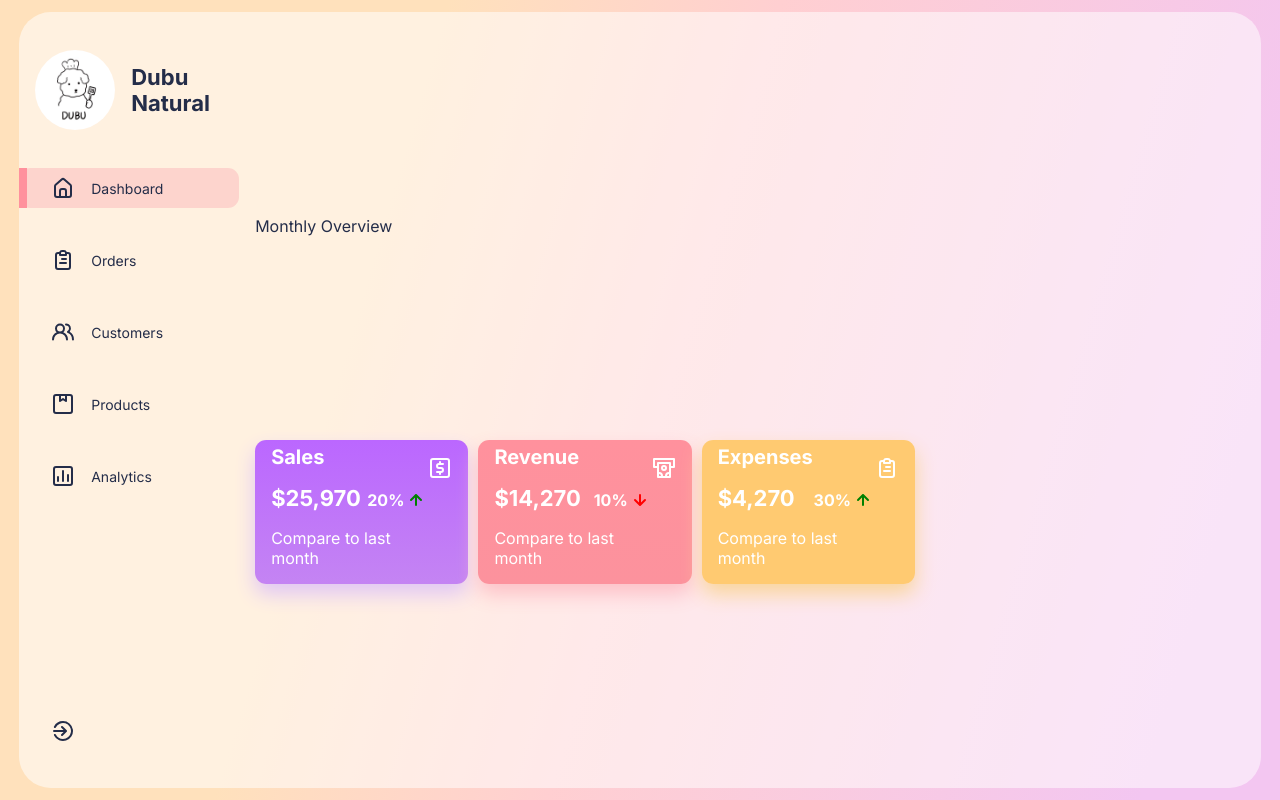
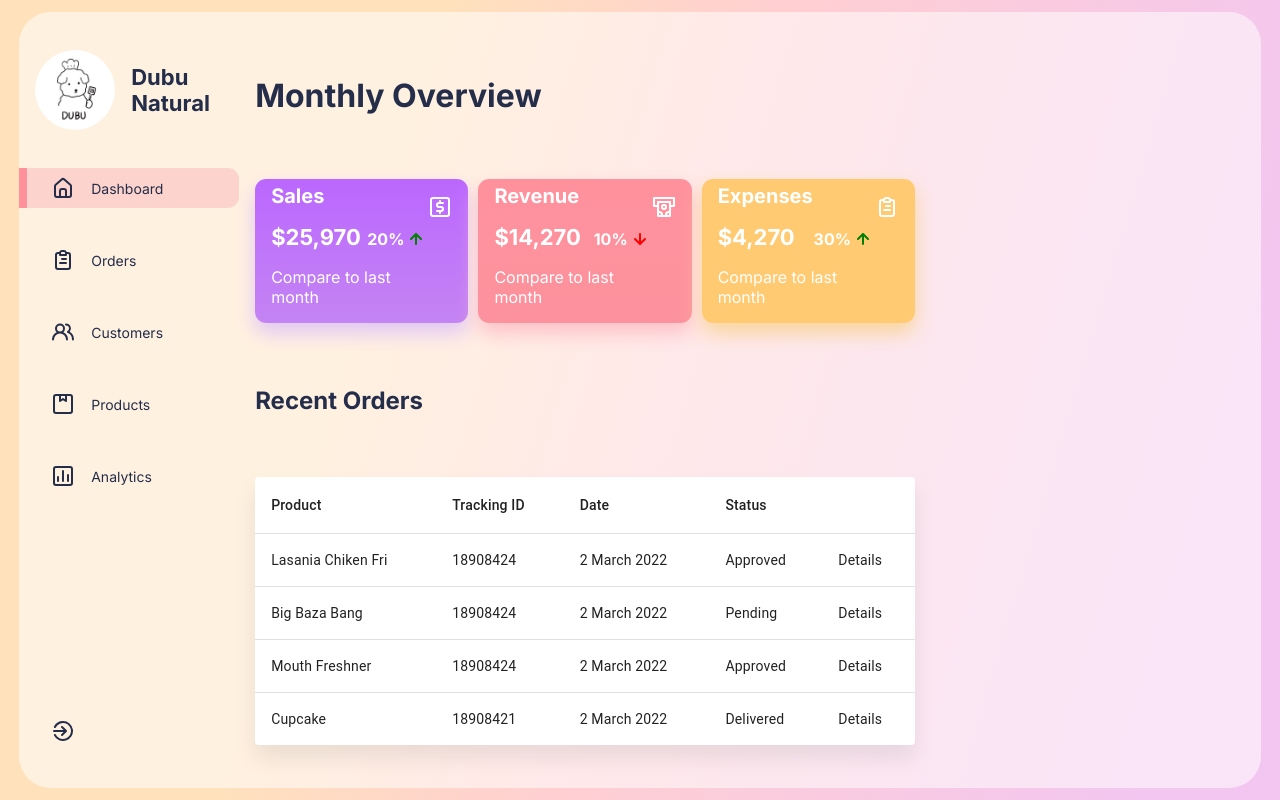
Before and after one commit to qiuyi0907/pet-shack-shop, a React (Create React App) app in the folder admin/: page / in a window 1280 px wide. Built offline with nearby package versions, Linux system fonts and the light colour scheme.

Commit message:
Finished Card component in Maindash, created Table in Maindash

```diff
--- a/admin/src/components/Card/Card.css
+++ b/admin/src/components/Card/Card.css
@@ -1,3 +1,5 @@
+/* Compacted Card */
+
 .CompactCard {
   display: flex;
   flex: 1;
@@ -56,3 +58,36 @@
   align-items: flex-end;
   justify-content: space-between;
 }
+
+/* Expanded Card */
+.ExpandedCard {
+  position: absolute;
+  width: 60%;
+  height: 70vh;
+  z-index: 9;
+  left: 13rem;
+  border-radius: 1rem;
+  display: flex;
+  flex-direction: column;
+  align-items: center;
+  justify-content: space-around;
+  padding: 1rem;
+}
+
+#cross:hover {
+  color:rgb(236, 236, 236);
+}
+
+.ExpandedCard > span:nth-of-type(1) {
+  color: white;
+  font-size: 30px;
+  font-weight: bold;
+}
+.ExpandedCard > span:nth-of-type(2) {
+  color: rgb(236, 236, 236);
+  font-size: 20px;
+}
+
+.chartContainer {
+  width: 70%;
+}
--- a/admin/src/components/Card/Card.jsx
+++ b/admin/src/components/Card/Card.jsx
@@ -1,31 +1,37 @@
 import React from "react";
 import { useState } from "react";
-import { AnimateSharedLayout } from "framer-motion";
+import { motion, AnimateSharedLayout } from "framer-motion";
 import "./Card.css";
-import { UilArrowUp, UilArrowDown } from '@iconscout/react-unicons'
-
+import Chart from "react-apexcharts";
+import { UilArrowUp, UilArrowDown, UilTimes } from "@iconscout/react-unicons";
 
 const Card = (props) => {
   const [expanded, setExpanded] = useState(false);
   return (
     <AnimateSharedLayout>
-      {expanded ? "Expanded" : <CompactCard param={props} />}
+      {expanded ? (
+        <ExpandedCard param={props} setExpanded={() => setExpanded(false)} />
+      ) : (
+        <CompactCard param={props} setExpanded={() => setExpanded(true)} />
+      )}
     </AnimateSharedLayout>
   );
 };
 
 // CompactCard
-function CompactCard({ param }) {
+function CompactCard({ param, setExpanded }) {
   const Png = param.png;
   const stylered = { color: "red" };
   const stylegreen = { color: "green" };
   return (
-    <div
+    <motion.div
       className="CompactCard"
       style={{
         background: param.color.backGround,
         boxShadow: param.color.boxShadow,
       }}
+      onClick={setExpanded}
+      layoutId="expandableCard"
     >
       <div className="inform">
         <span>{param.title}</span>
@@ -33,7 +39,11 @@ function CompactCard({ param }) {
           <span>${param.value}</span>
           <div>
             {Math.abs(param.difference)}%{" "}
-            {param.difference >= 0 ? <UilArrowUp style={stylegreen}/> : <UilArrowDown style={stylered}/>}{" "}
+            {param.difference >= 0 ? (
+              <UilArrowUp style={stylegreen} />
+            ) : (
+              <UilArrowDown style={stylered} />
+            )}{" "}
           </div>
         </div>
         <span>Compare to last month</span>
@@ -43,7 +53,81 @@ function CompactCard({ param }) {
         <Png />
         <div> </div>
       </div>
-    </div>
+    </motion.div>
+  );
+}
+
+// Expanded Card
+function ExpandedCard({ param, setExpanded }) {
+  const data = {
+    options: {
+      chart: {
+        type: "area",
+        height: "auto",
+      },
+
+      dropShadow: {
+        enabled: false,
+        enabledOnSeries: undefined,
+        top: 0,
+        left: 0,
+        blur: 3,
+        color: "#000",
+        opacity: 0.35,
+      },
+
+      fill: {
+        colors: ["#fff"],
+        type: "gradient",
+      },
+      dataLabels: {
+        enabled: false,
+      },
+      stroke: {
+        curve: "smooth",
+        colors: ["white"],
+      },
+      tooltip: {
+        x: {
+          format: "dd/MM/yy HH:mm",
+        },
+      },
+      grid: {
+        show: true,
+      },
+      xaxis: {
+        type: "datetime",
+        categories: [
+          "2022-06-20",
+          "2022-06-21T",
+          "2022-06-22T",
+          "2022-06-23T",
+          "2022-06-24T",
+          "2022-06-25T",
+          "2022-06-26T",
+        ],
+      },
+    },
+  };
+
+  return (
+    <motion.div
+      className="ExpandedCard"
+      style={{
+        background: param.color.backGround,
+        boxShadow: param.color.boxShadow,
+      }}
+      layoutId="expandableCard"
+    >
+      <div style={{ alignSelf: "flex-end", cursor: "pointer", color: "white" }}>
+        <UilTimes id="cross" onClick={setExpanded} />
+      </div>
+      <span>{param.title}</span>
+      <div className="chartContainer">
+        <Chart options={data.options} series={param.series} type="area" />
+      </div>
+      <span>Last month</span>
+    </motion.div>
   );
 }
 export default Card;
--- a/admin/src/components/Maindash/Maindash.jsx
+++ b/admin/src/components/Maindash/Maindash.jsx
@@ -1,17 +1,17 @@
-import React from 'react'
-import Cards from '../Cards/Cards'
-import './Maindash.css'
+import React from "react";
+import Cards from "../Cards/Cards";
+import Table from "../Table/Table";
+import "./Maindash.css";
 
 const Maindash = () => {
   return (
     <div className="MainDash">
-      <div className='title'>
-        Monthly Overview
-      </div>
-       <Cards />
+      <h1>Monthly Overview</h1>
+      <Cards />
+      <h2>Recent Orders</h2>
+      <Table />
     </div>
+  );
+};
 
-  )
-}
-
-export default Maindash
+export default Maindash;
--- /dev/null
+++ b/admin/src/components/Table/Table.jsx
@@ -0,0 +1,59 @@
+import React from "react";
+import "./Table.css";
+import Table from "@mui/material/Table";
+import TableBody from "@mui/material/TableBody";
+import TableCell from "@mui/material/TableCell";
+import TableContainer from "@mui/material/TableContainer";
+import TableHead from "@mui/material/TableHead";
+import TableRow from "@mui/material/TableRow";
+import Paper from "@mui/material/Paper";
+
+function createData(name, trackingId, date, status) {
+  return { name, trackingId, date, status };
+}
+
+const rows = [
+  createData("Lasania Chiken Fri", 18908424, "2 March 2022", "Approved"),
+  createData("Big Baza Bang ", 18908424, "2 March 2022", "Pending"),
+  createData("Mouth Freshner", 18908424, "2 March 2022", "Approved"),
+  createData("Cupcake", 18908421, "2 March 2022", "Delivered"),
+];
+
+export default function BasicTable() {
+  return (
+    <div className="Table">
+      <TableContainer
+        component={Paper}
+        style={{ boxShadow: "0px 13px 20px 0px #80808029" }}
+      >
+        <Table sx={{ minWidth: 650 }} aria-label="simple table">
+          <TableHead>
+            <TableRow>
+              <TableCell>Product</TableCell>
+              <TableCell align="left">Tracking ID</TableCell>
+              <TableCell align="left">Date</TableCell>
+              <TableCell align="left">Status</TableCell>
+              <TableCell align="left"></TableCell>
+            </TableRow>
+          </TableHead>
+          <TableBody>
+            {rows.map((row) => (
+              <TableRow
+                key={row.name}
+                sx={{ "&:last-child td, &:last-child th": { border: 0 } }}
+              >
+                <TableCell component="th" scope="row">
+                  {row.name}
+                </TableCell>
+                <TableCell align="left">{row.trackingId}</TableCell>
+                <TableCell align="left">{row.date}</TableCell>
+                <TableCell align="left">{row.status}</TableCell>
+                <TableCell align="left">Details</TableCell>
+              </TableRow>
+            ))}
+          </TableBody>
+        </Table>
+      </TableContainer>
+    </div>
+  );
+}
```
Also changed, not shown: admin/src/components/Table/Table.css (added), 1 other file (tests, documents, lock files or other folders).
